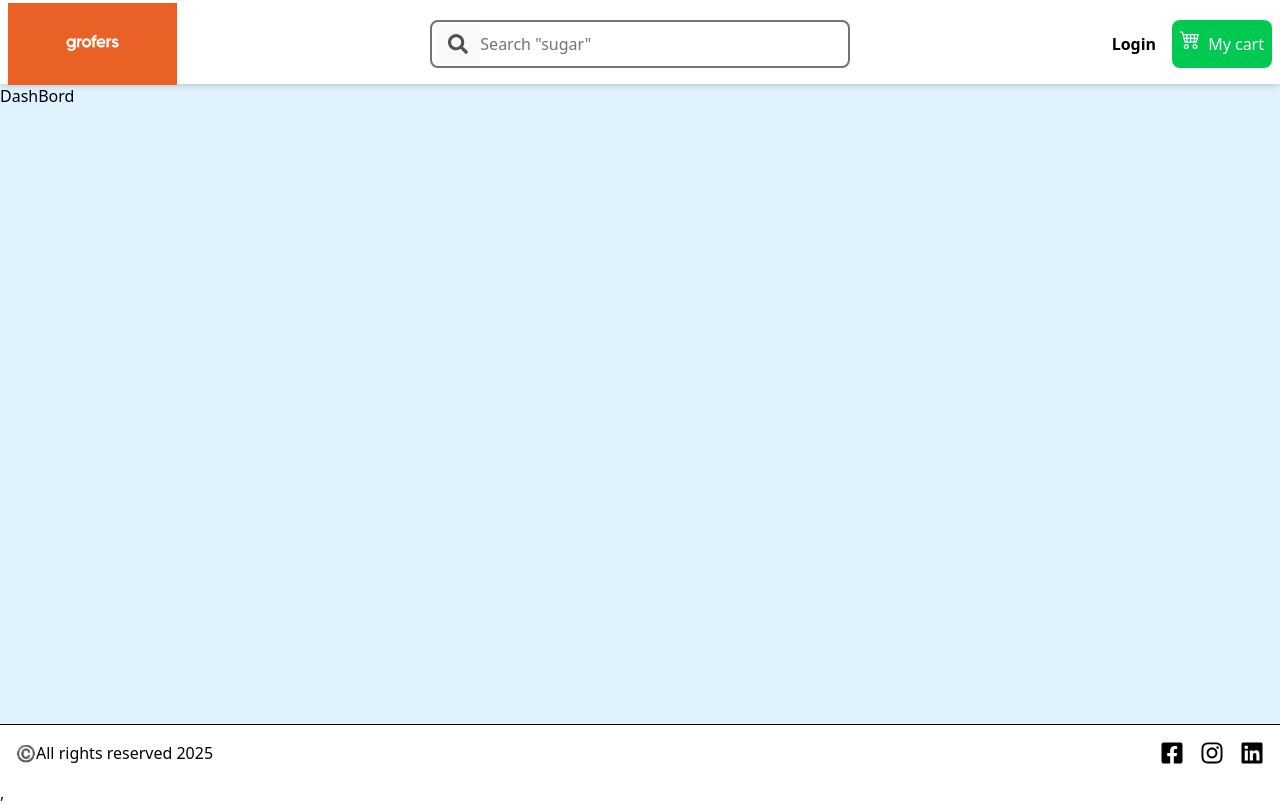
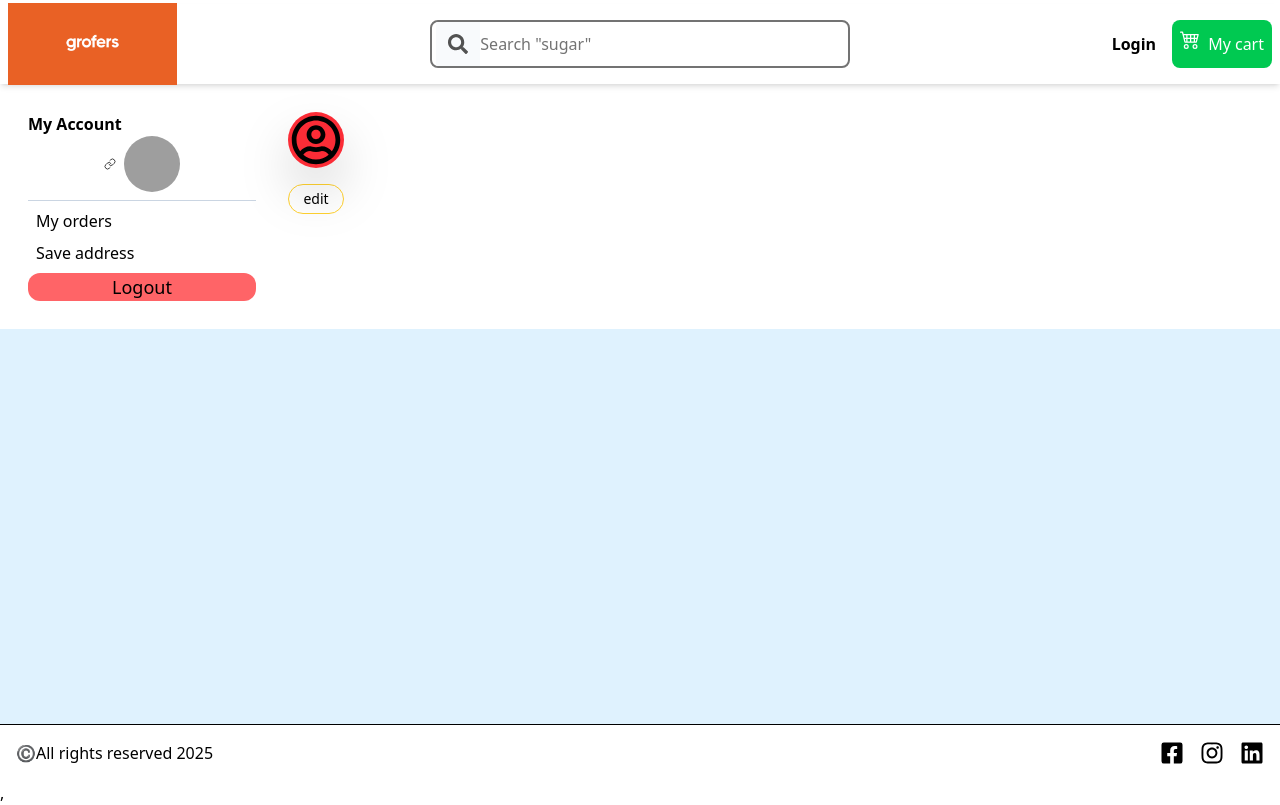
Before and after one commit to Mayur-Bhil/blinkit, a React (Vite) app in the folder client/: page /dashboard/profile in a window 1280 px wide. Built offline with nearby package versions, Linux system fonts and the light colour scheme; no server answers; grey boxes are pictures that could not be loaded.

Commit message:
add profile picture feture

```diff
--- a/client/src/App.jsx
+++ b/client/src/App.jsx
@@ -13,7 +13,7 @@ function App() {
 
   const fetchUser = async() =>{
       const Userdata = await getUserDetails();
-      console.log("data",Userdata.data.data);
+      // console.log("data",Userdata.data.data);
       dispatch(setUserDetails(Userdata.data.data))
 
   }
--- a/client/src/common/summuryApi.js
+++ b/client/src/common/summuryApi.js
@@ -32,6 +32,10 @@ const summeryApis = {
     logout:{
         url:"/api/user/logout",
         method:"GET"
+    },
+    UploadAvatar:{
+        url:"/api/user/upload-avatar",
+        method:"PUT"
     }
 }
 
--- a/client/src/components/Search.jsx
+++ b/client/src/components/Search.jsx
@@ -54,7 +54,7 @@ const Search = () => {
                 3000,
                 'Search "fanta "', // Types 'Three' without deleting 'Two'
                 () => {
-                  console.log("Sequence completed");
+                  // console.log("Sequence completed");
                 },
               ]}
               wrapper="span"
--- /dev/null
+++ b/client/src/components/UserProfileAvatarUpload.jsx
@@ -0,0 +1,99 @@
+import React, { useState } from 'react';
+import { FaRegUserCircle } from 'react-icons/fa';
+import { useDispatch, useSelector } from 'react-redux';
+import toast from 'react-hot-toast';
+import Axios from '../utils/useAxios';
+import summeryApis from '../common/summuryApi';
+import AxiosToastError from '../utils/AxiosToastError';
+import { setUserAvatar } from '../store/userSclice';
+
+const UserProfileAvatarUpload = () => {
+    const user = useSelector((store) => store.user);
+    const [loading, setLoading] = useState(false);
+    const dispatch = useDispatch();
+
+    const handleUploadImg = async(e) => {
+        const file = e.target.files[0]; // Fixed: 'files' not 'file'
+
+        if(!file){
+            return;
+        }
+
+        // File type validation
+        const allowedTypes = ['image/jpeg', 'image/png', 'image/gif', 'image/webp'];
+        if (!allowedTypes.includes(file.type)) {
+            toast.error('Please select a valid image file (JPEG, PNG, GIF, WEBP)');
+            return;
+        }
+
+        // File size validation (max 5MB)
+        if (file.size > 5 * 1024 * 1024) {
+            toast.error('File size must be less than 5MB');
+            return;
+        }
+
+        const formData = new FormData();
+        formData.append('avatar', file);
+
+        try {
+            setLoading(true);
+
+            const response = await Axios({
+                ...summeryApis.UploadAvatar,
+                data: formData
+            });
+
+            const { data: ResponseData } = response;
+            console.log(response);
+
+            if (ResponseData.success) {
+                dispatch(setUserAvatar(ResponseData.data.avatar));
+                toast.success('Avatar uploaded successfully!');
+                e.target.value = ''; // Reset file input
+            } else {
+                toast.error(ResponseData.message || 'Upload failed');
+            }
+
+        } catch (error) {
+            AxiosToastError(error);
+        } finally {
+            setLoading(false);
+        }
+    }
+
+    return (
+        <section className='fixed top-0 bottom-0 left-0 right-0 bg-neutral-900 opacity-60 p-4 flex items-center justify-center'>
+            <div className='bg-white max-w-sm w-full p-4 flex flex-col items-center justify-center'>
+                <div className='w-14 h-14 bg-red-500 flex items-center justify-center rounded-full overflow-hidden drop-shadow-2xl'>
+                    {
+                        user.avatar ? (
+                            <img src={user.avatar} alt={user.name} className="w-full h-full object-cover" />
+                        ) : (
+                            <FaRegUserCircle size={50} />
+                        )
+                    }
+                </div>
+
+                <form onSubmit={(e) => e.preventDefault()}>
+                    <label htmlFor="file">
+                        <div className='border border-amber-400 hover:bg-amber-200 cursor-pointer p-1 rounded-xl px-3 py-1 text-sm mt-3'>
+                            {loading ? "Uploading..." : "Upload"}
+                        </div>
+
+                        <input
+                            onChange={handleUploadImg}
+                            className='hidden'
+                            id='file'
+                            name='file'
+                            type="file"
+                            accept="image/*"
+                            disabled={loading}
+                        />
+                    </label>
+                </form>
+            </div>
+        </section>
+    );
+};
+
+export default UserProfileAvatarUpload;
--- a/client/src/components/Usermenu.jsx
+++ b/client/src/components/Usermenu.jsx
@@ -31,18 +31,18 @@ const Usermenu = () => {
         <div>
             <h2 className='font-semibold'>My Account</h2>
               <div className='flex justify-center items-center '>
-                <div className='text-neutral-700 text-sm '>
+                <div className='text-neutral-700 text-sm'>
                     <span>{user.name || user.mobile}</span>
                     <Link to={'/dashboard/profile'} className='hover:text-amber-300'>
                         <LuLink size={12} />
                     </Link>
                     </div>
-                <img className='h-14 w-14 rounded-full' src={user.avatar || "user's Image"} alt="" />
+                <img className='h-14 w-14 rounded-full ml-2' src={user.avatar || "user's Image"} alt={user.name} />
               </div>
               <Devider/>
               <div className='sm grid gap-2'>
-                    <Link className=' px-2 hover:bg-amber-300 rounded-xl' to={""}>My orders</Link>
-                    <Link className=' px-2 hover:bg-amber-300 rounded-xl' to={""}>Save address</Link>
+                    <Link className=' px-2 hover:bg-amber-300 rounded-xl' to={"/dashboard/myorders"}>My orders</Link>
+                    <Link className=' px-2 hover:bg-amber-300 rounded-xl' to={"/dashboard/address"}>Save address</Link>
                     <button onClick={handelLogout} className='bg-red-400 text-lg hover:scale-90 rounded-xl text-center'>Logout    </button>
               </div>
         </div>
--- a/client/src/layout/Dashboard.jsx
+++ b/client/src/layout/Dashboard.jsx
@@ -1,10 +1,24 @@
 import React from 'react';
+import Usermenu from '../components/Usermenu';
+import { Outlet } from 'react-router-dom';
 
 const Dashboard = () => {
     return (
-        <div>
-            DashBord
-        </div>
+        <section className='bg-white '>
+                <div className='container mx-auto p-3 grid lg:grid-cols-[260px_minmax(0,1fr)]'>
+
+                        {/* left Side part */}
+                        <div className='sticky top-24 p-4 overflow-y-auto hidden lg:block'>
+                            <Usermenu/>
+                        </div>
+
+                    {/* right side part */}
+                           <div className='bg-white p-4'>
+                            <Outlet/>
+                            </div>
+
+                </div>
+        </section>
     );
 };
 
--- /dev/null
+++ b/client/src/pages/Address.jsx
@@ -0,0 +1,11 @@
+import React from 'react';
+
+const Address = () => {
+    return (
+        <div>
+            address
+        </div>
+    );
+};
+
+export default Address;
--- /dev/null
+++ b/client/src/pages/Myorders.jsx
@@ -0,0 +1,11 @@
+import React from 'react';
+
+const MyOrders = () => {
+    return (
+        <div>
+            myorders
+        </div>
+    );
+};
+
+export default MyOrders;
--- a/client/src/pages/Profile.jsx
+++ b/client/src/pages/Profile.jsx
@@ -1,9 +1,30 @@
-import React from 'react';
+import React, { useState } from 'react';
+import { FaRegUserCircle } from 'react-icons/fa';
+import { useSelector } from 'react-redux';
+import UserProfileAvatarUpload from '../components/UserProfileAvatarUpload';
 
 const Profile = () => {
+    const user = useSelector((store)=>store.user);
+    const [openProfileAvatarEdit,SetopenProfileAvatarEdit] =  useState(false);
+    console.log(user);
+
     return (
         <div>
-            Prifile
+           <div className='w-14 h-14 bg-red-500 flex items-center justify-center rounded-full  overflow-hidden drop-shadow-2xl'>
+                {
+                    user.avatar ? (
+                        <img src={user.avatar} alt={user.name} />
+                    ) : (
+                        <FaRegUserCircle size={50} />
+                    )
+                }
+           </div>
+           <button onClick={()=>SetopenProfileAvatarEdit(true)} className='text-sm border min-w-14 px-3 py-1 mt-4 border-amber-300 hover:bg-amber-200 rounded-full'>edit</button>
+           {
+                openProfileAvatarEdit && (
+                    <UserProfileAvatarUpload close={()=>SetopenProfileAvatarEdit(false)}/>
+                )
+           }
         </div>
     );
 };
--- a/client/src/pages/UserMobileMenupage.jsx
+++ b/client/src/pages/UserMobileMenupage.jsx
@@ -8,6 +8,7 @@ import toast from 'react-hot-toast';
 import { logoutUser } from '../store/userSclice';
 import summeryApis from '../common/summuryApi';
 import { IoCloseSharp } from 'react-icons/io5';
+import { LuLink } from 'react-icons/lu';
 
 const UserMobileMenupage = () => {
     const user = useSelector((store)=>store.user);
@@ -38,7 +39,10 @@ const UserMobileMenupage = () => {
             <div className='container mx-auto p-3 h-full w-full py-12'>
                 <h2 className='font-semibold'>My Account</h2>
                               <div className='flex items-center '>
-                                <div className='text-neutral-700 mx-2 text-sm'>{user.name || user.mobile}</div>
+                                <span>{user.name || user.mobile}</span>
+                                                    <Link to={'/dashboard/profile'} className='hover:text-amber-300'>
+                                                        <LuLink size={12} />
+                                                    </Link>
                               </div>
                               <Devider/>
                               <div className='sm grid gap-2'>
--- a/client/src/store/userSclice.js
+++ b/client/src/store/userSclice.js
@@ -51,6 +51,9 @@ export const UserSclice = createSlice({
             state.shopping_cart = []
             state.role = ""
             state.order_history = []
+        },
+        setUserAvatar:(state,action)=>{
+            state.avatar = action.payload
         }
 
     }
@@ -60,5 +63,5 @@ export const UserSclice = createSlice({
 
 
 
-export const {setUserDetails,logoutUser } = UserSclice.actions;
+export const {setUserDetails,logoutUser,setUserAvatar } = UserSclice.actions;
 export default UserSclice.reducer;
```
Also changed, not shown: client/src/routes/index.jsx (+9 -0 lines), 1 other file (tests, documents, lock files or other folders).
